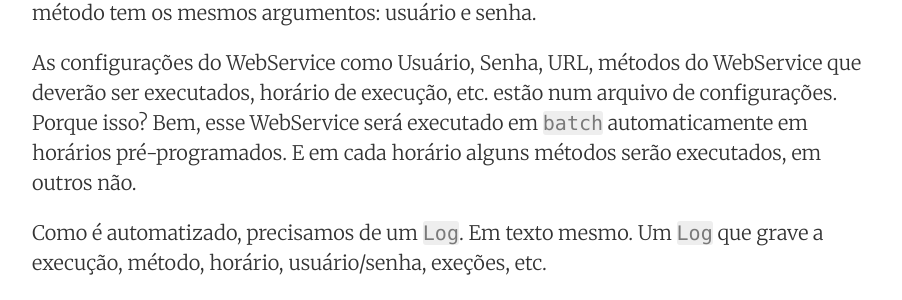
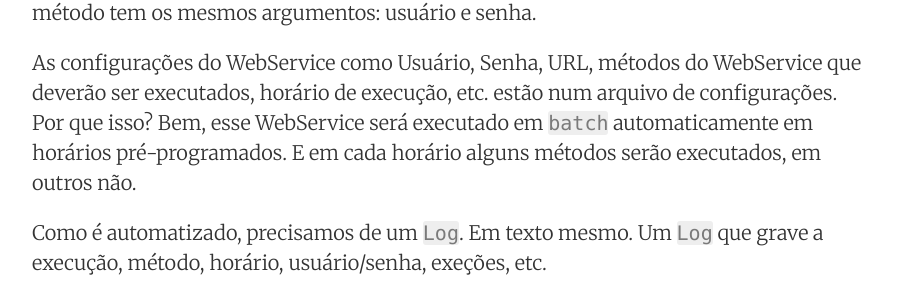
Before and after one commit to mdbs99/opp, a Jekyll site: the page built from _posts/2016-01-03-pensando-em-objetos.md, in a window 1280 px wide and 900 px high, scrolled down 1733 px. Shown: the part 210-510 px from the top of the window, without its empty margins (188-1090 px from the left). Built offline with Jekyll 4.4.1, drawn with Linux system fonts in a browser that asks for light colours; nearby versions of some CDN libraries; comment, search, counter and statistics services are not loaded.

Commit message:
Gramática by Euclides José

```diff
--- a/_posts/2016-01-03-pensando-em-objetos.md
+++ b/_posts/2016-01-03-pensando-em-objetos.md
@@ -45,7 +45,7 @@ Eu não quero utilizar um gerador automatizado de código para ler o WSDL e gera
 Então, hipoteticamente falando, temos um WebService simples com 5 métodos. Cada método tem os mesmos argumentos: usuário e senha.
 
 As configurações do WebService como Usuário, Senha, URL, métodos do WebService que deverão ser executados, horário de execução, etc.
-estão num arquivo de configurações. Porque isso? Bem, esse WebService será executado em `batch` automaticamente em horários pré-programados.
+estão num arquivo de configurações. Por que isso? Bem, esse WebService será executado em `batch` automaticamente em horários pré-programados.
 E em cada horário alguns métodos serão executados, em outros não.
 
 Como é automatizado, precisamos de um `Log`. Em texto mesmo. Um `Log` que grave a execução, método, horário, usuário/senha, exeções, etc.
```
Also changed, not shown: _posts/2016-01-10-interfaces-e-o-metodo-estatico-new.md (+1 -1 lines).
